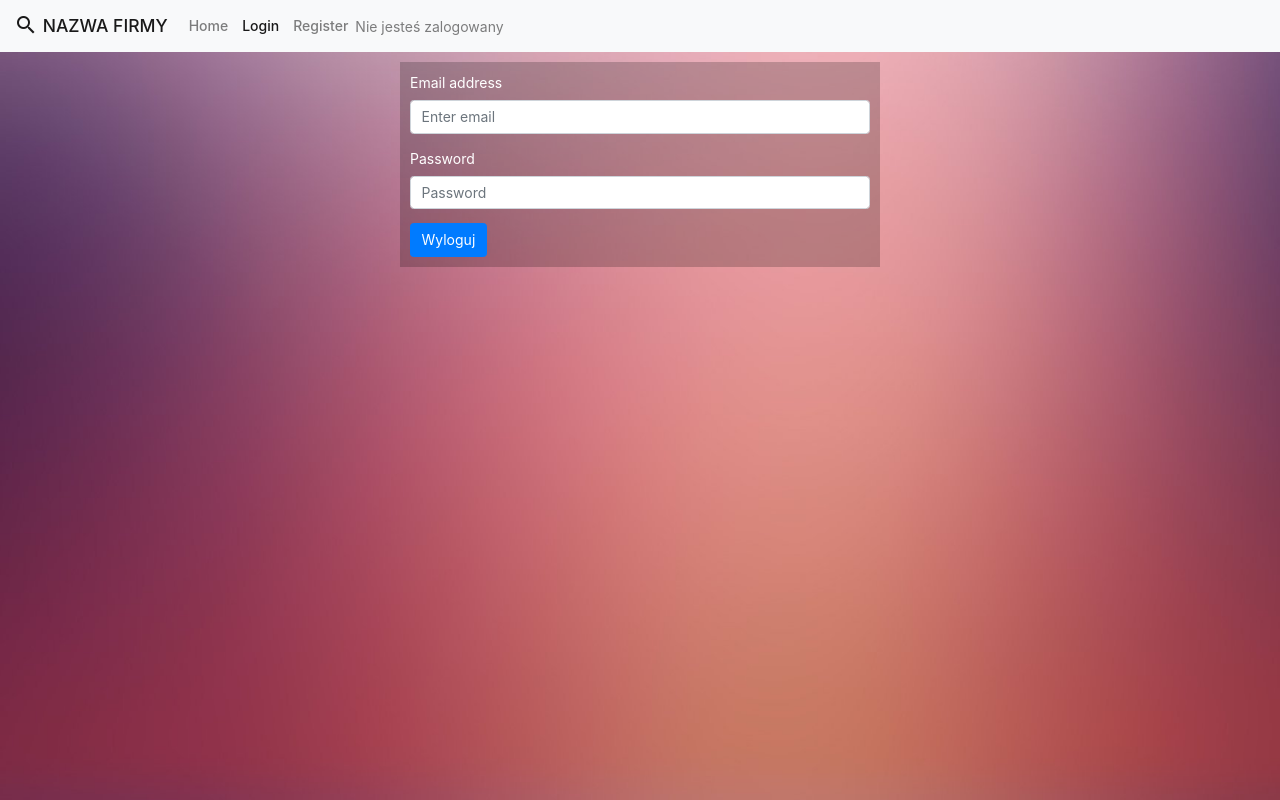
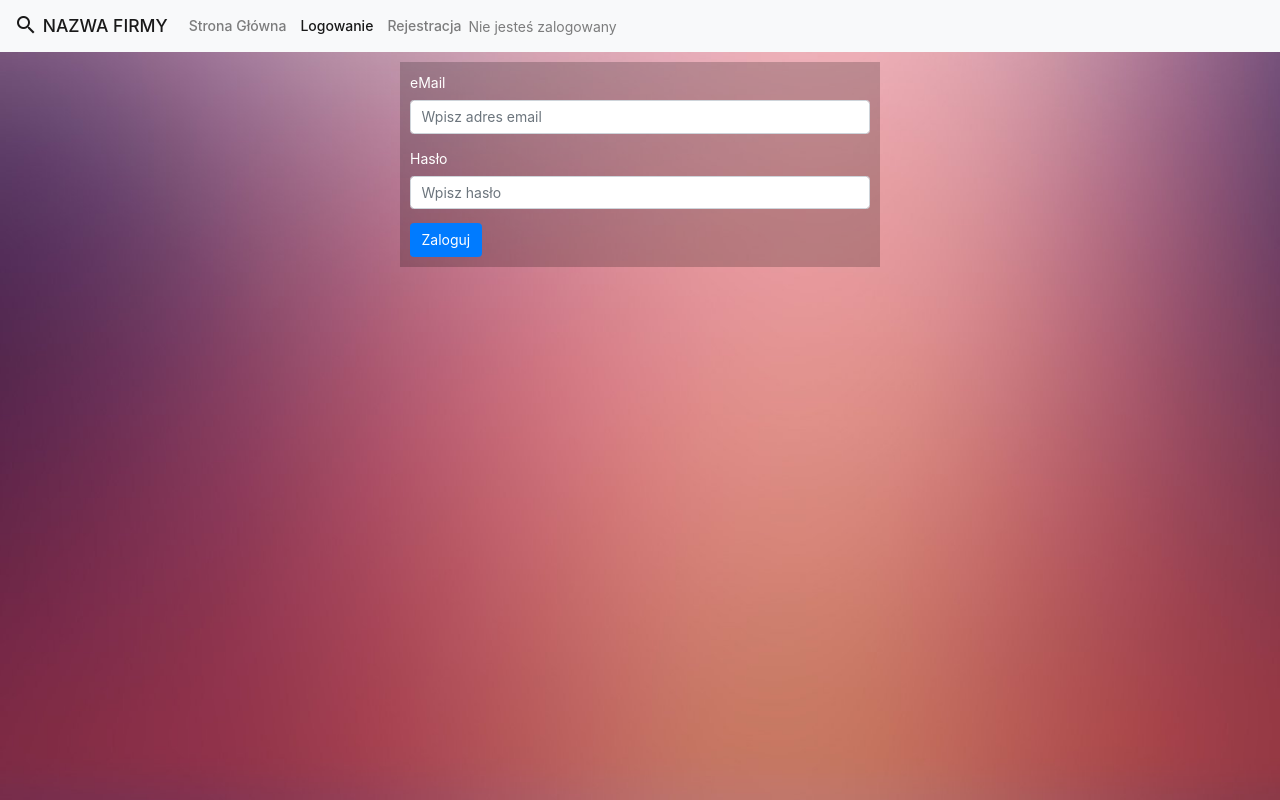
Before and after one commit to ArkadRadz/tesla-project, a plain HTML site: page public/login.html in a window 1280 px wide. Drawn offline with nearby package versions, Linux system fonts and the light colour scheme; no server answers.

Commit message:
translate index/login/register html + fix typo

```diff
--- a/public/js/login.js
+++ b/public/js/login.js
@@ -143,7 +143,7 @@
           // User is signed out.
           // [START_EXCLUDE]
           // document.getElementById('quickstart-sign-in-status').textContent = 'Zalogowany';
-          document.getElementById('quickstart-sign-in').textContent = 'Wyloguj';
+          document.getElementById('quickstart-sign-in').textContent = 'Zaloguj';
           //document.getElementById('quickstart-account-details').textContent = 'null';
           document.getElementById('userName').textContent = 'Nie jesteś zalogowany'
           // [END_EXCLUDE]
--- a/public/login.html
+++ b/public/login.html
@@ -3,7 +3,7 @@
 	<head>
 		<meta charset=utf-8 />
 		<meta name="viewport" content="width=device-width, initial-scale=1.0">
-		<title>Login to your account</title>
+		<title>Zaloguj się do swojego konta</title>
 		<link rel="stylesheet" href="https://code.getmdl.io/1.1.3/material.orange-indigo.min.css">
 		<link rel="stylesheet" href="https://fonts.googleapis.com/icon?family=Material+Icons">
 		<script defer src="https://code.getmdl.io/1.1.3/material.min.js"></script>
@@ -36,13 +36,13 @@
 			<div class="collapse navbar-collapse" id="navbarNav">
 				<ul class="navbar-nav">
 					<li class="nav-item">
-						<a class="nav-link" href="index.html">Home <span class="sr-only">(current)</span></a>
+						<a class="nav-link" href="index.html">Strona Główna<span class="sr-only">(current)</span></a>
 					</li>
 					<li class="nav-item active">
-						<a class="nav-link" href="login.html">Login</a>
+						<a class="nav-link" href="login.html">Logowanie</a>
 					</li>
 					<li class="nav-item">
-						<a class="nav-link" href="register.html">Register</a>
+						<a class="nav-link" href="register.html">Rejestracja</a>
 					</li>
 				</ul>
 				<span id="userName" class="navbar-text">
@@ -55,14 +55,14 @@
 				<div class="log-window">
 					<div class="content-bg">
 						<div class="form-group">
-							<label for="exampleInputEmail1">Email address</label>
-							<input class="form-control" type="text" id="email" name="email" placeholder="Enter email" aria-describedby="emailHelp"/>
+							<label for="exampleInputEmail1">eMail</label>
+							<input class="form-control" type="text" id="email" name="email" placeholder="Wpisz adres email" aria-describedby="emailHelp"/>
 						</div>
 						<div class="form-group">
-							<label for="exampleInputPassword1">Password</label>
-							<input type="password" class="form-control" id="password" placeholder="Password" name="password">
+							<label for="exampleInputPassword1">Hasło</label>
+							<input type="password" class="form-control" id="password" placeholder="Wpisz hasło" name="password">
 						</div>
-						<button id="quickstart-sign-in" name="signin" class="btn btn-primary">Login</button>
+						<button id="quickstart-sign-in" name="signin" class="btn btn-primary">Zaloguj się</button>
           <!-- Container where we'll display the user details -->
 <!--           <div class="quickstart-user-details-container">
             Firebase sign-in status: <span id="quickstart-sign-in-status">Unknown</span>
```
Also changed, not shown: public/index.html (+3 -3 lines), public/register.html (+6 -6 lines).
